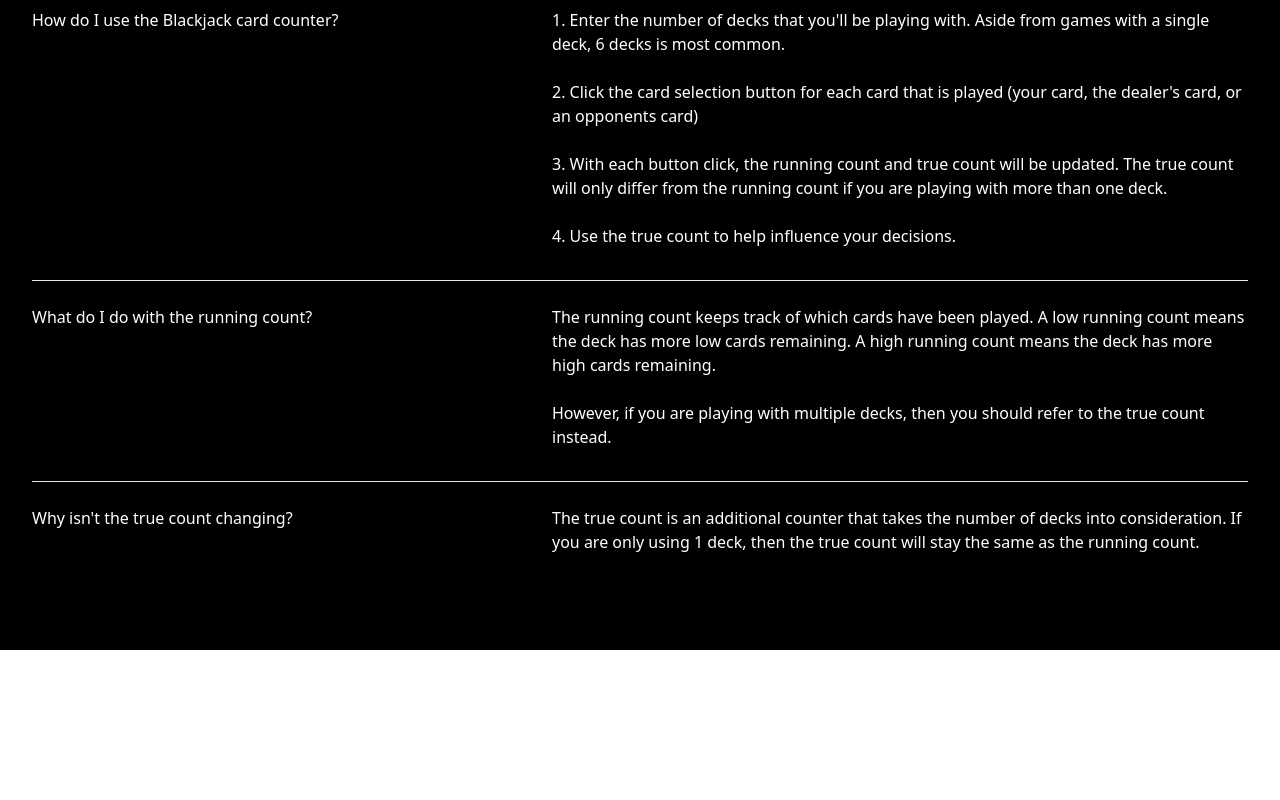
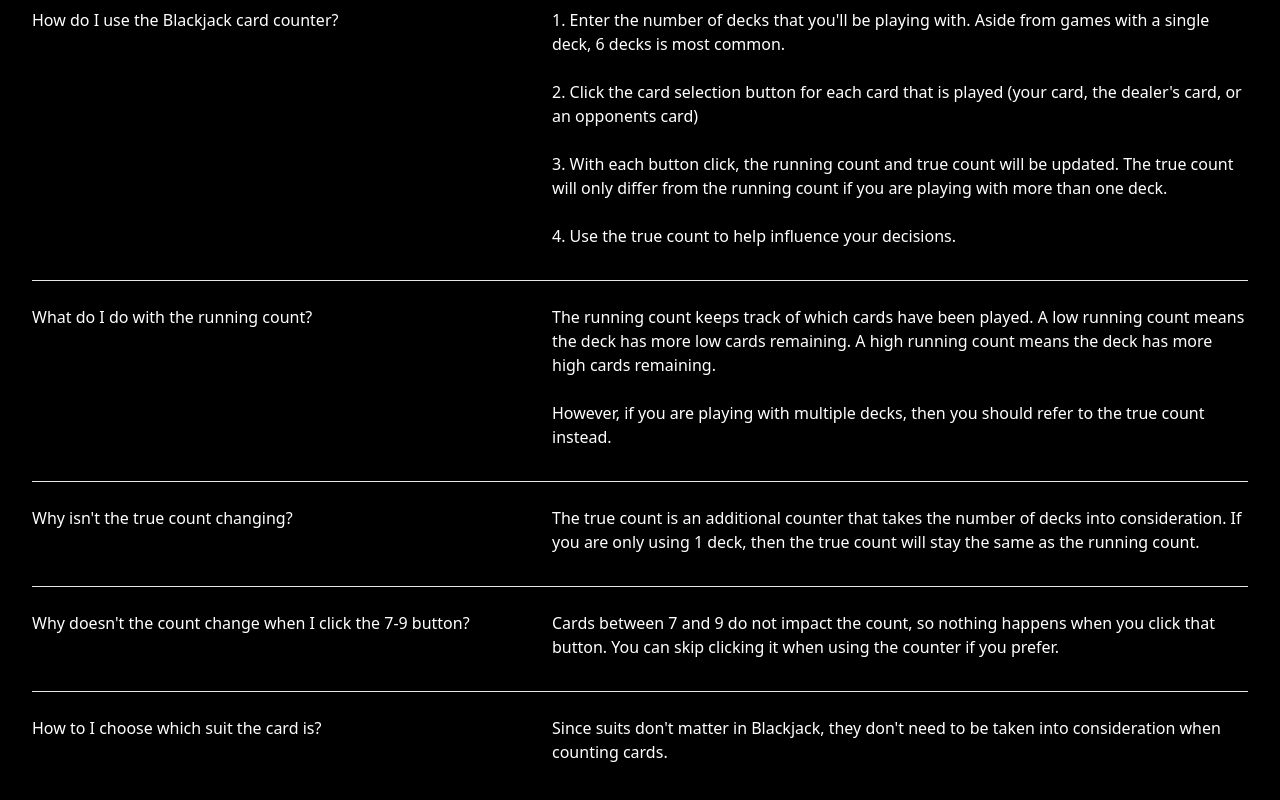
Before and after one commit to sandypockets/blackjack-card-counter, a Next.js app: page / in a window 1280 px wide. Shown: the part 766-1566 px from the top of the page. Before the commit the page ends 1416 px from the top, so only its background shows below. Built offline with nearby package versions, Linux system fonts and the light colour scheme.

Commit message:
Add content

```diff
--- a/components/Faq.jsx
+++ b/components/Faq.jsx
@@ -39,7 +39,18 @@ const faqs = [
     answer:
       "The true count is an additional counter that takes the number of decks into consideration. If you are only using 1 deck, then the true count will stay the same as the running count.",
   },
-
+  {
+    id: 5,
+    question: "Why doesn't the count change when I click the 7-9 button?",
+    answer:
+      "Cards between 7 and 9 do not impact the count, so nothing happens when you click that button. You can skip clicking it when using the counter if you prefer.",
+  },
+  {
+    id: 6,
+    question: "How to I choose which suit the card is?",
+    answer:
+      "Since suits don't matter in Blackjack, they don't need to be taken into consideration when counting cards.",
+  },
 ]
 
 export default function Faq() {
```
